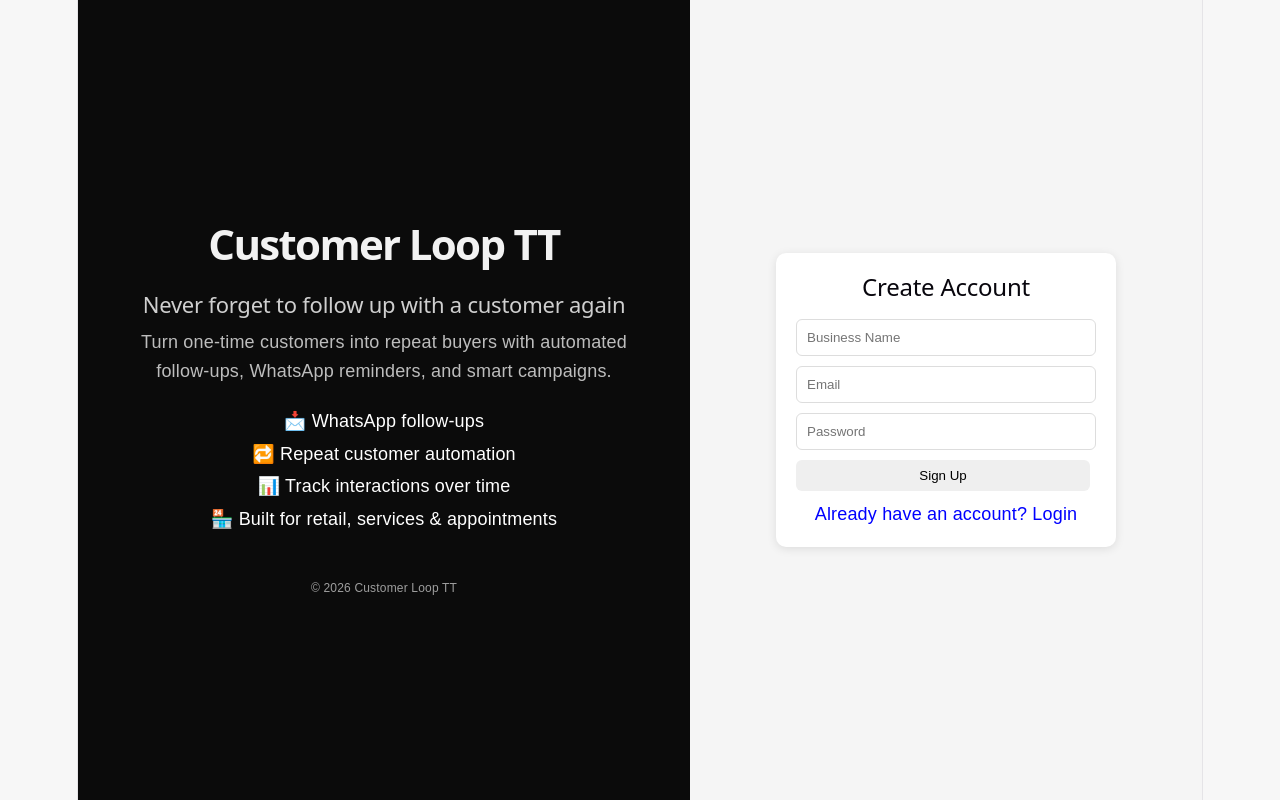
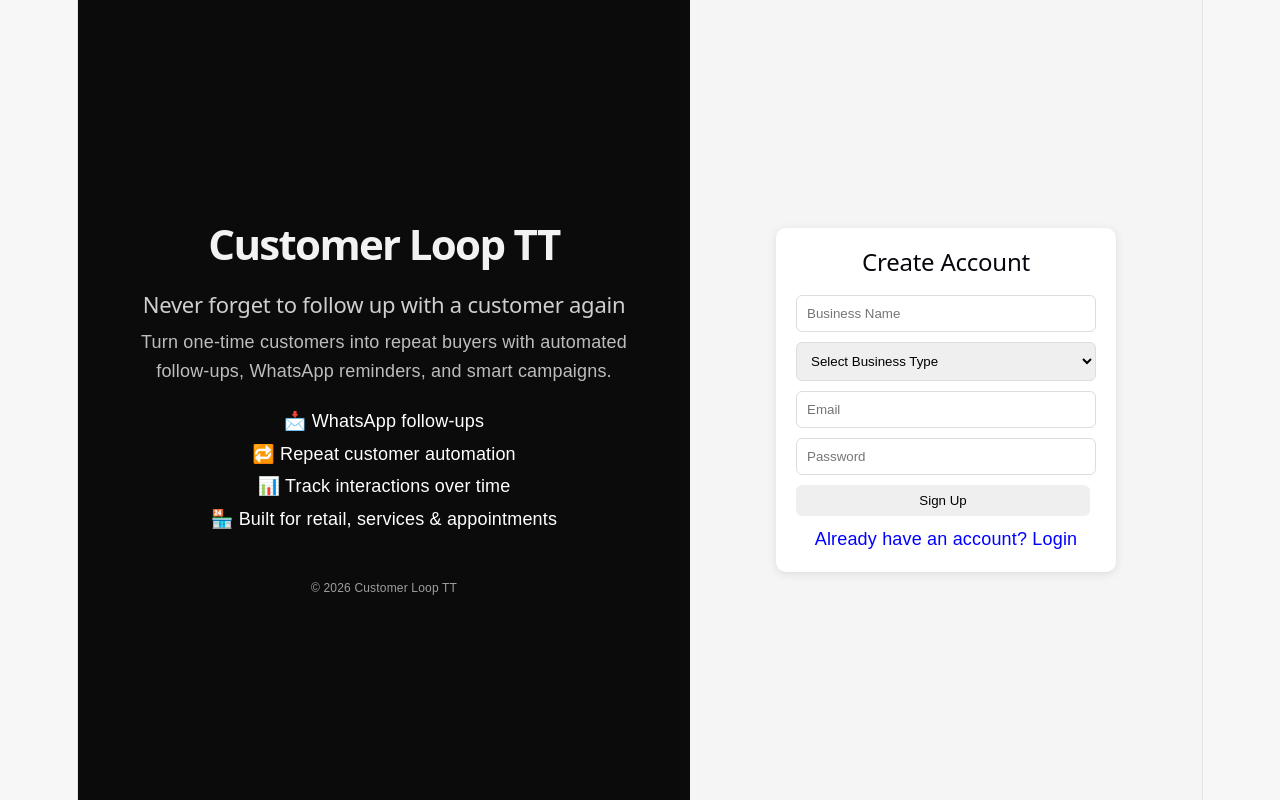
Before and after one commit to extrahandstt/customerloop-tt, a React (Vite) app: page /login in a window 1280 px wide. Both pictures are taken after a click on the element "Create a new account". Built offline with nearby package versions, Linux system fonts and the light colour scheme.

Commit message:
Fix signup business profile fields and validation

```diff
--- a/src/pages/Login.jsx
+++ b/src/pages/Login.jsx
@@ -8,7 +8,7 @@
   const [password, setPassword] = useState("");
   const [isSignup, setIsSignup] = useState(false);
 const [businessName, setBusinessName] = useState("");
-
+const [businessType, setBusinessType] = useState("");
   const handleAuth = async () => {
 
   if (isSignup) {
@@ -17,7 +17,10 @@
       alert("Please enter your business name");
       return;
     }
-
+if (!businessType) {
+  alert("Please select a business type");
+  return;
+}
     const { data, error } = await supabase.auth.signUp({
       email,
       password,
@@ -34,11 +37,12 @@
   .insert({
     user_id: data.user.id,
     business_name: businessName,
+    business_type: businessType,
     trial_start: new Date().toISOString(),
   });
+console.log("PROFILE ERROR:", profileError);
 
 if (profileError) {
-        console.log(profileError);
   alert(profileError.message);
   return;
 }
@@ -116,6 +120,21 @@
     value={businessName}
         onChange={(e) => setBusinessName(e.target.value)}
       />
+
+)}
+{isSignup && (
+  <select
+    value={businessType}
+    onChange={(e) => setBusinessType(e.target.value)}
+  >
+    <option value="">Select Business Type</option>
+    <option value="Retail">Retail</option>
+    <option value="Restaurant">Restaurant</option>
+    <option value="Salon">Salon</option>
+    <option value="Auto Services">Auto Services</option>
+    <option value="Professional Services">Professional Services</option>
+    <option value="Other">Other</option>
+  </select>
 )}
           <input
             placeholder="Email"
```
Lines whose indentation alone changed are shown as unchanged.
